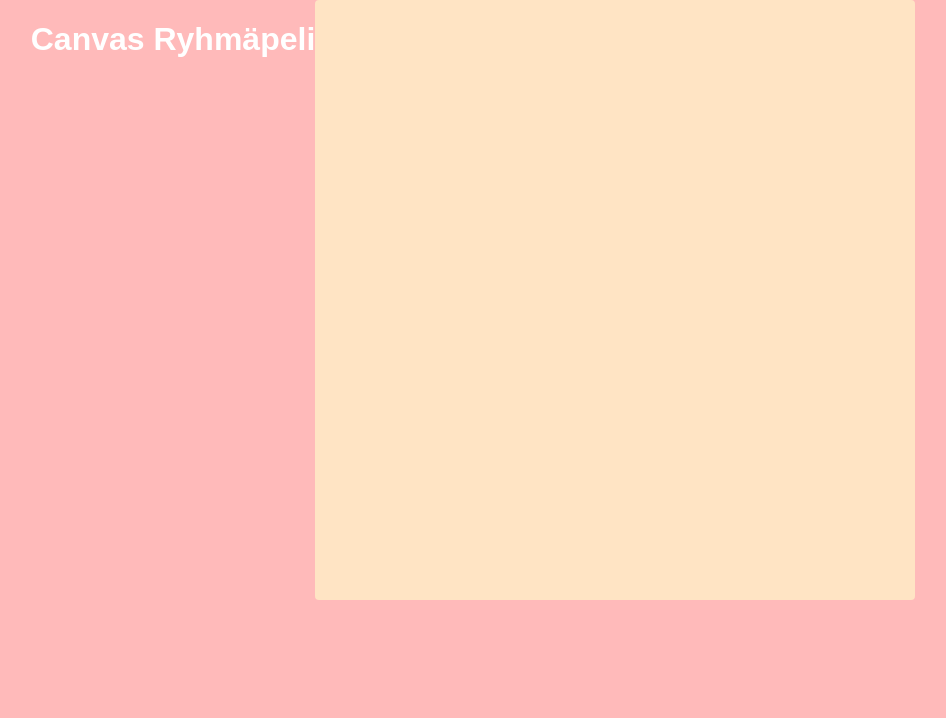
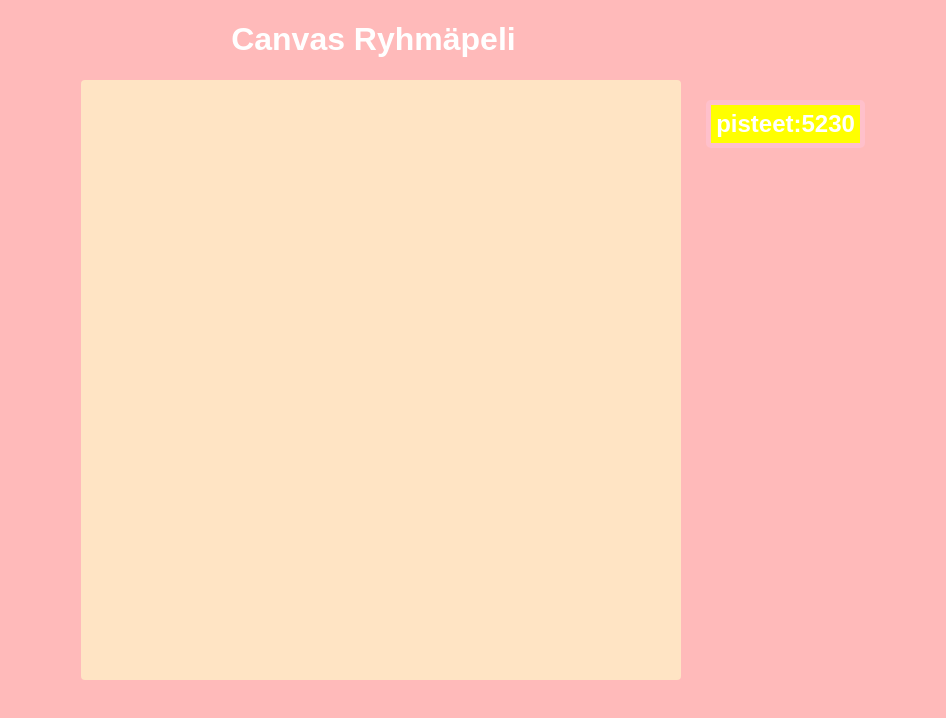
Before and after one commit to BigDsaur/Ryhma-Canvas-peli, a plain HTML site: page index.html in a window 1280 px wide. Shown: the whole page, without its empty margins (167-1113 px from the left). Drawn offline with Linux system fonts and the light colour scheme.

Commit message:
Update index.html

```diff
--- a/index.html
+++ b/index.html
@@ -8,8 +8,11 @@
     <link rel="stylesheet" href="style.css" />
   </head>
   <body>
-    <h1>Canvas Ryhmäpeli</h1>
-    <canvas id="canvas" width="600" height="600"></canvas>
-    <script src="index.js"></script>
+    <div>
+      <h1 id="gameh1">Canvas Ryhmäpeli</h1>
+      <canvas id="canvas" width="600" height="600"></canvas>
+    </div>
+    <h2 id="pts-box">pisteet:<span id="pts-display">0</span></h2>
+    <script type="module" src="index.js"></script>
   </body>
 </html>
```
